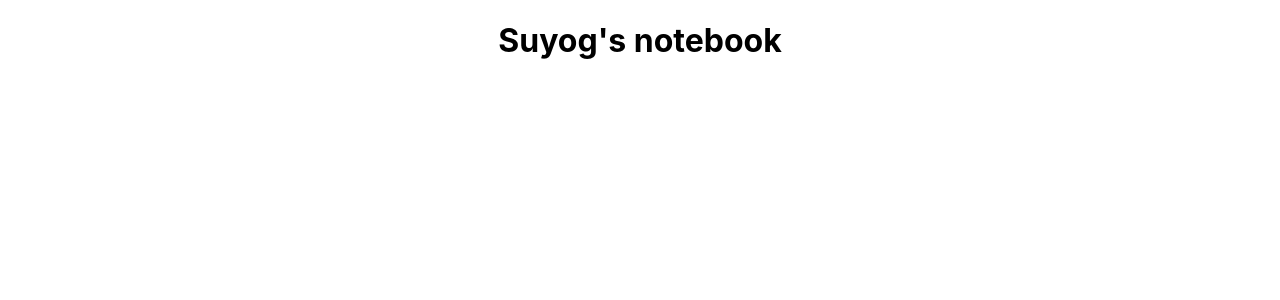
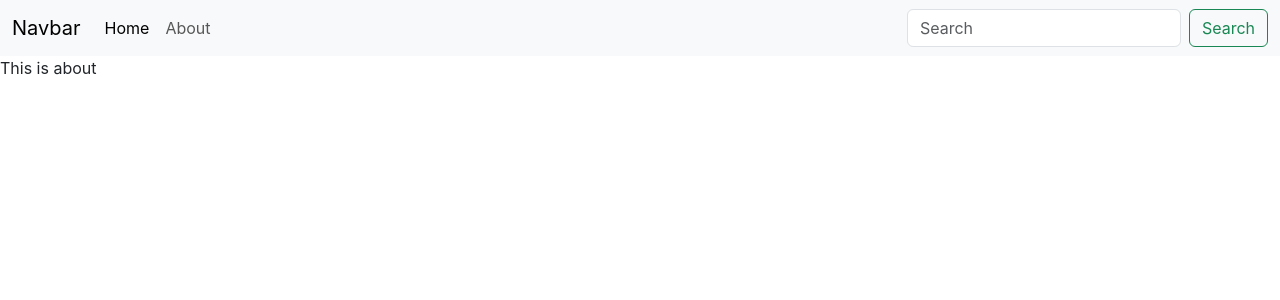
Before and after one commit to suyogit/MERN_Notebook, a React (Create React App) app: page /about in a window 1280 px wide. Shown: the top 300 px of the page. Built offline with nearby package versions, Linux system fonts and the light colour scheme.

Commit message:
Navbar and routes created

```diff
--- a/public/index.html
+++ b/public/index.html
@@ -10,34 +10,19 @@
       content="Web site created using create-react-app"
     />
     <link rel="apple-touch-icon" href="%PUBLIC_URL%/logo192.png" />
-    <!--
-      manifest.json provides metadata used when your web app is installed on a
-      user's mobile device or desktop. See https://developers.google.com/web/fundamentals/web-app-manifest/
-    -->
+
     <link rel="manifest" href="%PUBLIC_URL%/manifest.json" />
-    <!--
-      Notice the use of %PUBLIC_URL% in the tags above.
-      It will be replaced with the URL of the `public` folder during the build.
-      Only files inside the `public` folder can be referenced from the HTML.
 
-      Unlike "/favicon.ico" or "favicon.ico", "%PUBLIC_URL%/favicon.ico" will
-      work correctly both with client-side routing and a non-root public URL.
-      Learn how to configure a non-root public URL by running `npm run build`.
-    -->
-    <title>React App</title>
+    <title>Notebook</title>
+    <link href="https://cdn.jsdelivr.net/npm/bootstrap@5.3.0/dist/css/bootstrap.min.css" rel="stylesheet" integrity="sha384-9ndCyUaIbzAi2FUVXJi0CjmCapSmO7SnpJef0486qhLnuZ2cdeRhO02iuK6FUUVM" crossorigin="anonymous">
+
   </head>
   <body>
     <noscript>You need to enable JavaScript to run this app.</noscript>
     <div id="root"></div>
-    <!--
-      This HTML file is a template.
-      If you open it directly in the browser, you will see an empty page.
 
-      You can add webfonts, meta tags, or analytics to this file.
-      The build step will place the bundled scripts into the <body> tag.
 
-      To begin the development, run `npm start` or `yarn start`.
-      To create a production bundle, use `npm run build` or `yarn build`.
-    -->
+    <script src="https://cdn.jsdelivr.net/npm/bootstrap@5.3.0/dist/js/bootstrap.bundle.min.js" integrity="sha384-geWF76RCwLtnZ8qwWowPQNguL3RmwHVBC9FhGdlKrxdiJJigb/j/68SIy3Te4Bkz" crossorigin="anonymous"></script>
+
   </body>
 </html>
--- a/src/App.js
+++ b/src/App.js
@@ -1,11 +1,26 @@
 
 import './App.css';
+import {
+  BrowserRouter as Router,
+  Routes,
+  Route,
 
+} from "react-router-dom";
+import Navbar from './components/Navbar';
+import Home from './components/Home';
+import About from './components/About';
 function App() {
   return (
-    <div className="App">
-      <h1>Suyog's notebook</h1>
-    </div>
+    <>
+      <Router>
+        <Navbar />
+
+        <Routes>
+          <Route path="/" element={<Home />} />
+          <Route exact path="/about" element={<About />} />
+        </Routes>
+      </Router>
+    </>
   );
 }
 
--- /dev/null
+++ b/src/components/About.js
@@ -0,0 +1,9 @@
+import React from 'react'
+
+const About = () => {
+    return (
+        <div>This is about</div>
+    )
+}
+
+export default About
--- /dev/null
+++ b/src/components/Home.js
@@ -0,0 +1,10 @@
+//rafce
+import React from 'react'
+
+const Home = () => {
+    return (
+        <div>Home</div>
+    )
+}
+
+export default Home
--- /dev/null
+++ b/src/components/Navbar.js
@@ -0,0 +1,36 @@
+import React from 'react'
+import {
+    Link
+} from "react-router-dom";
+const Navbar = () => {
+    return (
+        <>
+            <nav className="navbar navbar-expand-lg bg-body-tertiary">
+                <div className="container-fluid">
+                    <Link className="navbar-brand" to="/">Navbar</Link>
+                    <button className="navbar-toggler" type="button" data-bs-toggle="collapse" data-bs-target="#navbarSupportedContent" aria-controls="navbarSupportedContent" aria-expanded="false" aria-label="Toggle navigation">
+                        <span className="navbar-toggler-icon"></span>
+                    </button>
+                    <div className="collapse navbar-collapse" id="navbarSupportedContent">
+                        <ul className="navbar-nav me-auto mb-2 mb-lg-0">
+                            <li className="nav-item">
+                                <Link className="nav-link active" to="/">Home</Link>
+                            </li>
+                            <li className="nav-item">
+                                <Link className="nav-link" to="/about">About</Link>
+                            </li>
+
+
+                        </ul>
+                        <form className="d-flex" role="search">
+                            <input className="form-control me-2" type="search" placeholder="Search" aria-label="Search" />
+                            <button className="btn btn-outline-success" type="submit">Search</button>
+                        </form>
+                    </div>
+                </div>
+            </nav>
+        </>
+    )
+}
+
+export default Navbar
```
Also changed, not shown: 2 other files (tests, documents, lock files or other folders).
